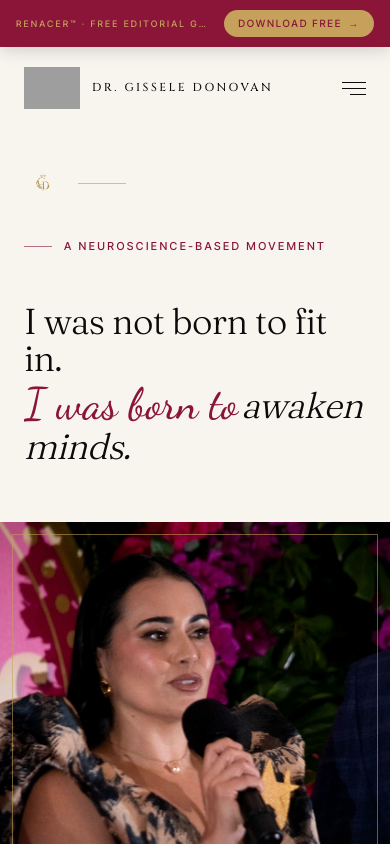
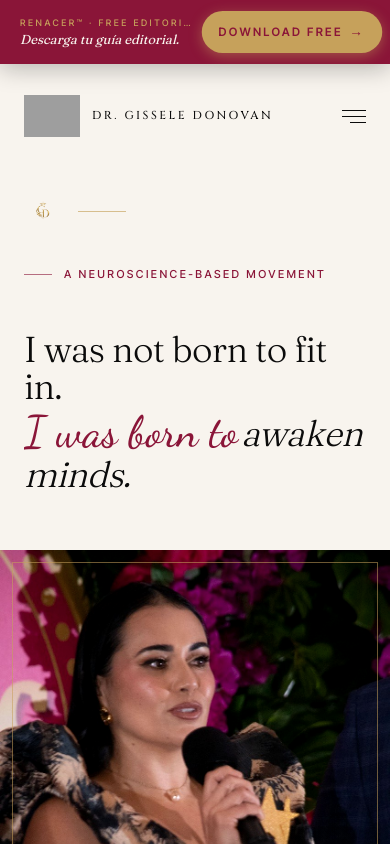
Before and after one commit to drgisseledonovan/dr-gissele-website, a Next.js app: page /en in a window 390 px wide. Shown: the top 844 px of the page. Built offline with nearby package versions, Linux system fonts and the light colour scheme; grey boxes are pictures that could not be loaded.

Commit message:
Louder mobile sticky RENACER bar

```diff
--- a/src/components/nav.tsx
+++ b/src/components/nav.tsx
@@ -63,10 +63,10 @@ export function Nav({ locale, dict }: NavProps) {
   return (
     <>
       <header
-        /* Homepage on mobile: leave 36px above the nav for the sticky
-           RENACER bar. Everywhere else: flush to the top. Desktop is
-           always flush. */
-        className={`fixed ${isHome ? "top-9" : "top-0"} lg:top-0 left-0 right-0 z-50 transition-[background-color,backdrop-filter,border-color,padding] duration-500 ease-[cubic-bezier(0.22,1,0.36,1)] ${
+        /* Homepage on mobile: leave 64px above the nav for the sticky
+           RENACER bar (Jamie Kern Lima style · loud and editorial).
+           Everywhere else: flush to the top. Desktop is always flush. */
+        className={`fixed ${isHome ? "top-[64px]" : "top-0"} lg:top-0 left-0 right-0 z-50 transition-[background-color,backdrop-filter,border-color,padding] duration-500 ease-[cubic-bezier(0.22,1,0.36,1)] ${
           scrolled
             ? "bg-ivory/85 backdrop-blur-md border-b border-black/10 py-3"
             : "bg-transparent py-6"
--- a/src/components/sections/hero.tsx
+++ b/src/components/sections/hero.tsx
@@ -10,9 +10,13 @@ import { type Dictionary, type Locale } from "@/lib/i18n";
 /* ─── Mobile sticky RENACER CTA banner ────────────────────────────────
    Inspired by Jamie Kern Lima's "Access Now" bar. Lives only on mobile
    (lg:hidden). Sits at the very top of the page above the nav and
-   stays visible while scrolling. Burgundy backdrop with gold pill so
-   it reads as luxury, not aggressive. Anchors to #newsletter so a tap
-   takes the visitor straight to the editorial RENACER signup. */
+   stays visible while scrolling. The whole bar is the tap target.
+
+   Loud + luxury at the same time: burgundy backdrop, two-line copy
+   (gold eyebrow + ivory serif italic sub-line), and a bright gold pill
+   button with a soft pulse so the eye lands on it the moment the page
+   loads. Anchors to #newsletter so a tap scrolls straight to the
+   editorial RENACER capture. */
 function MobileStickyRenacerBar({
   label,
   cta,
@@ -23,22 +27,42 @@ function MobileStickyRenacerBar({
   return (
     <a
       href="#newsletter"
-      className="lg:hidden fixed top-0 inset-x-0 z-[60] bg-burgundy text-ivory shadow-[0_2px_18px_rgba(11,11,11,0.18)] flex items-center justify-between gap-3 px-4 py-2.5"
+      className="lg:hidden fixed top-0 inset-x-0 z-[60] bg-burgundy text-ivory shadow-[0_4px_24px_rgba(11,11,11,0.28)] flex items-center justify-between gap-3 pl-5 pr-3 py-3"
       aria-label={`${label} — ${cta}`}
     >
-      <span
-        className="eyebrow text-gold flex-1 truncate"
-        style={{ fontSize: "9px", letterSpacing: "0.24em" }}
-      >
-        {label}
-      </span>
-      <span
-        className="inline-flex items-center gap-1.5 bg-gold text-burgundy px-3.5 py-1.5 rounded-full eyebrow font-medium shrink-0"
-        style={{ fontSize: "10px", letterSpacing: "0.18em" }}
+      <div className="flex flex-col gap-0.5 flex-1 min-w-0">
+        <span
+          className="eyebrow text-gold truncate"
+          style={{ fontSize: "9px", letterSpacing: "0.28em" }}
+        >
+          {label}
+        </span>
+        <span
+          className="font-serif italic text-ivory text-[13px] leading-tight truncate"
+          style={{ fontFamily: "var(--font-serif)" }}
+        >
+          Descarga tu guía editorial.
+        </span>
+      </div>
+
+      <motion.span
+        className="inline-flex items-center gap-1.5 bg-gold text-burgundy px-4 py-2.5 rounded-full font-medium shrink-0 shadow-[0_3px_12px_rgba(198,161,91,0.45)]"
+        style={{
+          fontSize: "11px",
+          letterSpacing: "0.2em",
+          textTransform: "uppercase",
+          fontWeight: 600,
+        }}
+        animate={{ scale: [1, 1.05, 1] }}
+        transition={{
+          duration: 2.4,
+          repeat: Infinity,
+          ease: "easeInOut",
+        }}
       >
         {cta}
-        <span aria-hidden>→</span>
-      </span>
+        <span aria-hidden className="text-[13px]">→</span>
+      </motion.span>
     </a>
   );
 }
@@ -89,7 +113,7 @@ export function Hero({ dict }: HeroProps) {
   }
 
   return (
-    <section className="relative w-full bg-ivory text-black overflow-x-clip grid grid-cols-1 lg:grid-cols-[58%_42%] pt-[124px] lg:pt-[96px] min-h-screen">
+    <section className="relative w-full bg-ivory text-black overflow-x-clip grid grid-cols-1 lg:grid-cols-[58%_42%] pt-[152px] lg:pt-[96px] min-h-screen">
       {/* Sticky mobile RENACER CTA bar · top of viewport, above the nav.
           On desktop this is hidden and the existing nav/right-column
           flow is preserved exactly as before. */}
```
